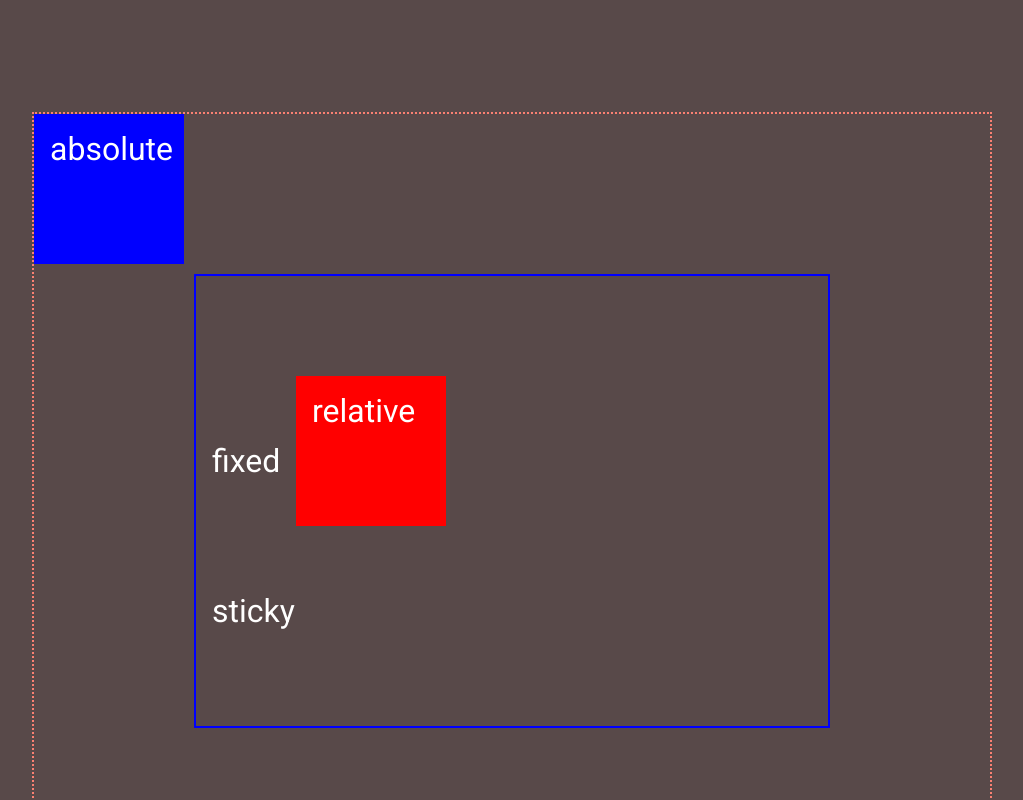
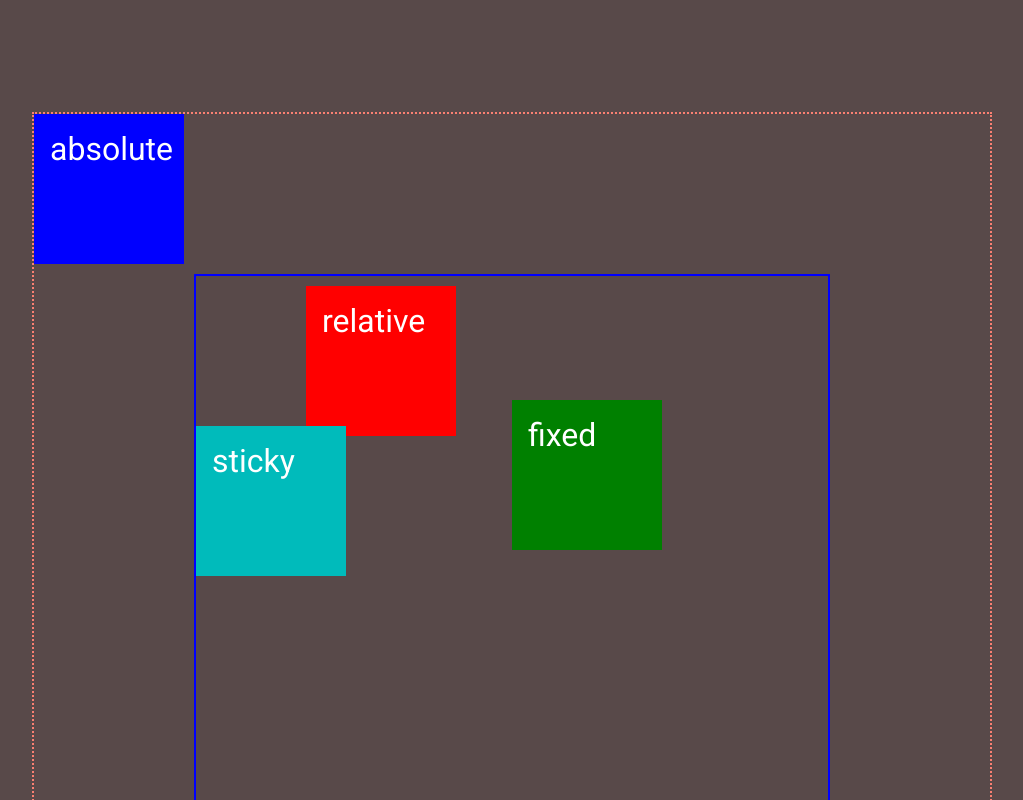
Before and after one commit to daksh-vaishnav/learn-css, a plain HTML site: page 5-positions/index.html in a window 1280 px wide. Shown: the top 800 px of the page, without its empty margins (128-1151 px from the left). Drawn offline with Linux system fonts and the light colour scheme.

Commit message:
position: absolute,relative,sticky, fixed

```diff
--- a/5-positions/style.css
+++ b/5-positions/style.css
@@ -1,4 +1,4 @@
-@import url('https://fonts.googleapis.com/css2?family=Roboto&display=swap');
+@import url("https://fonts.googleapis.com/css2?family=Roboto&display=swap");
 * {
 	margin: 0;
 	padding: 0;
@@ -22,7 +22,7 @@ body {
 .inner-container {
 	border: 2px solid #00f;
 	margin: 10rem;
-    height: 80%;
+	height: 80vh;
 }
 
 .box {
@@ -42,6 +42,20 @@ body {
 .relative {
 	background-color: #f00;
 	position: relative;
-    top: 100px;
-     left: 100px;
+	top: 10px;
+	left: 110px;
 }
+
+.fixed {
+	background-color: green;
+	position: fixed;
+	z-index: 0;
+	top: 50%;
+	left: 50%;
+}
+
+.sticky {
+	background-color: #0bb;
+	position: sticky;
+	top: 0;
+}
```
Lines whose indentation alone changed are shown as unchanged.
